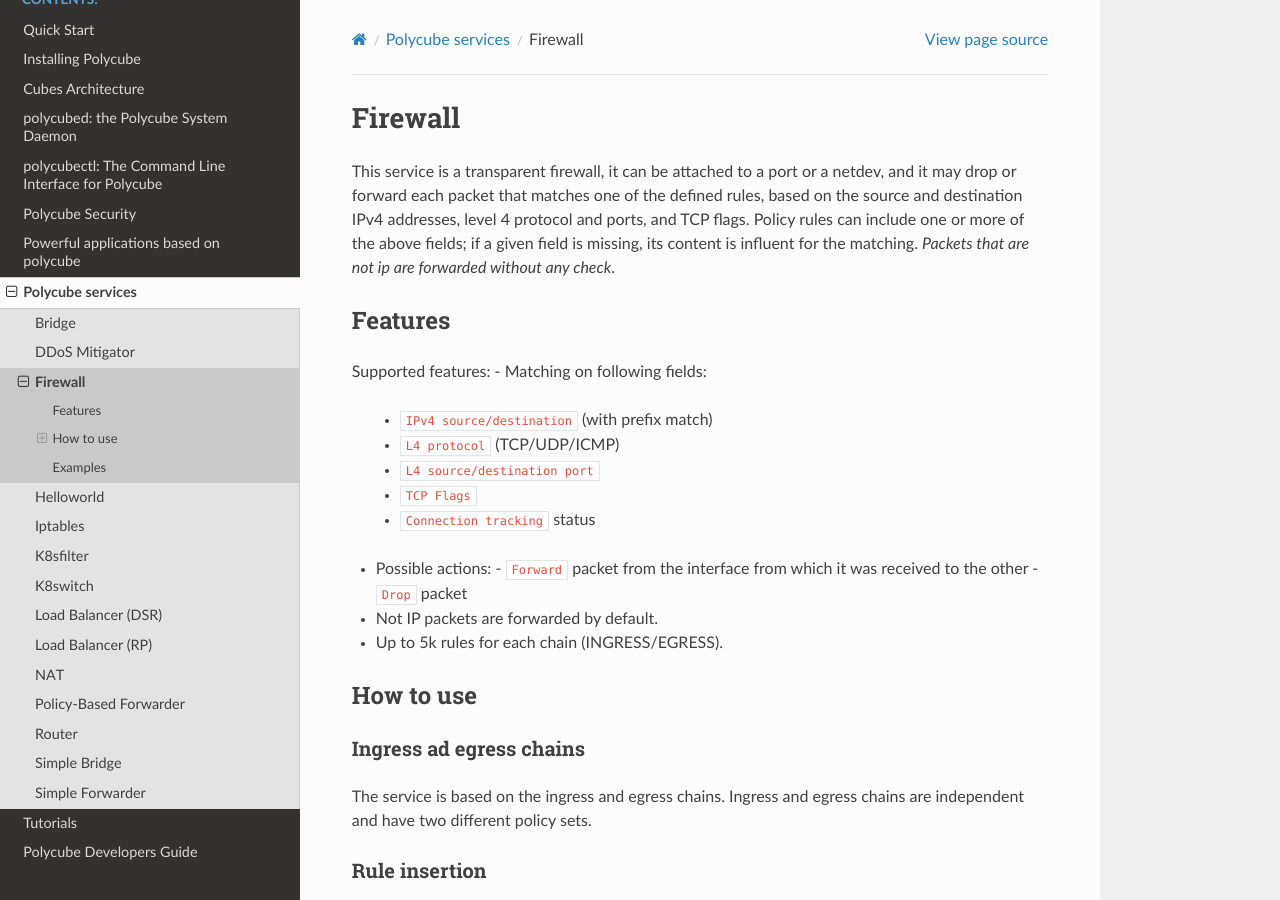
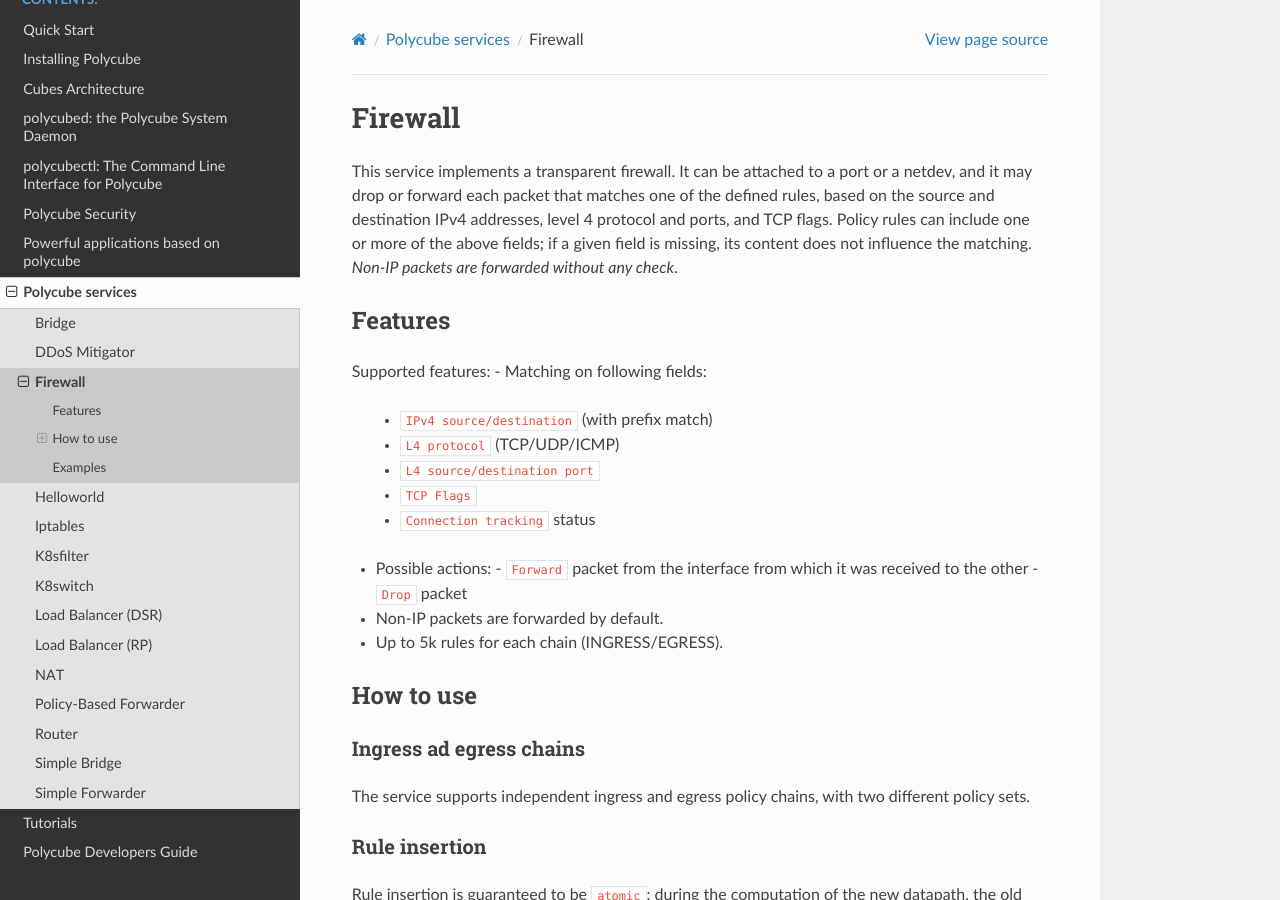
Before and after one commit to polycube-network/polycube, a Sphinx documentation site: the page built from Documentation/services/pcn-firewall/firewall.rst, in a window 1280 px wide and 900 px high. Built offline with Sphinx 7.4.7 and the Read the Docs theme 2.0.0, drawn with Linux system fonts in a browser that asks for light colours.

Commit message:
Minor changes.

```diff
--- a/Documentation/services/pcn-firewall/firewall.rst
+++ b/Documentation/services/pcn-firewall/firewall.rst
@@ -1,9 +1,9 @@
 Firewall
 ========
 
-This service is a transparent firewall, it can be attached to a port or a netdev, and it may drop or forward each packet that matches one of the defined rules, based on the source and destination IPv4 addresses, level 4 protocol and ports, and TCP flags.
-Policy rules can include one or more of the above fields; if a given field is missing, its content is influent for the matching.
-*Packets that are not ip are forwarded without any check*.
+This service implements a transparent firewall. It can be attached to a port or a netdev, and it may drop or forward each packet that matches one of the defined rules, based on the source and destination IPv4 addresses, level 4 protocol and ports, and TCP flags.
+Policy rules can include one or more of the above fields; if a given field is missing, its content does not influence the matching.
+*Non-IP packets are forwarded without any check*.
 
 Features
 --------
@@ -20,7 +20,7 @@
   - ``Forward`` packet from the interface from which it was received to the other
   - ``Drop`` packet
 
-- Not IP packets are forwarded by default.
+- Non-IP packets are forwarded by default.
 - Up to 5k rules for each chain (INGRESS/EGRESS).
 
 How to use
@@ -29,8 +29,8 @@
 Ingress ad egress chains
 ^^^^^^^^^^^^^^^^^^^^^^^^
 
-The service is based on the ingress and egress chains.
-Ingress and egress chains are independent and have two different policy sets.
+The service supports independent ingress and egress policy chains, with two different policy sets.
+
 
 Rule insertion
 ^^^^^^^^^^^^^^
```
